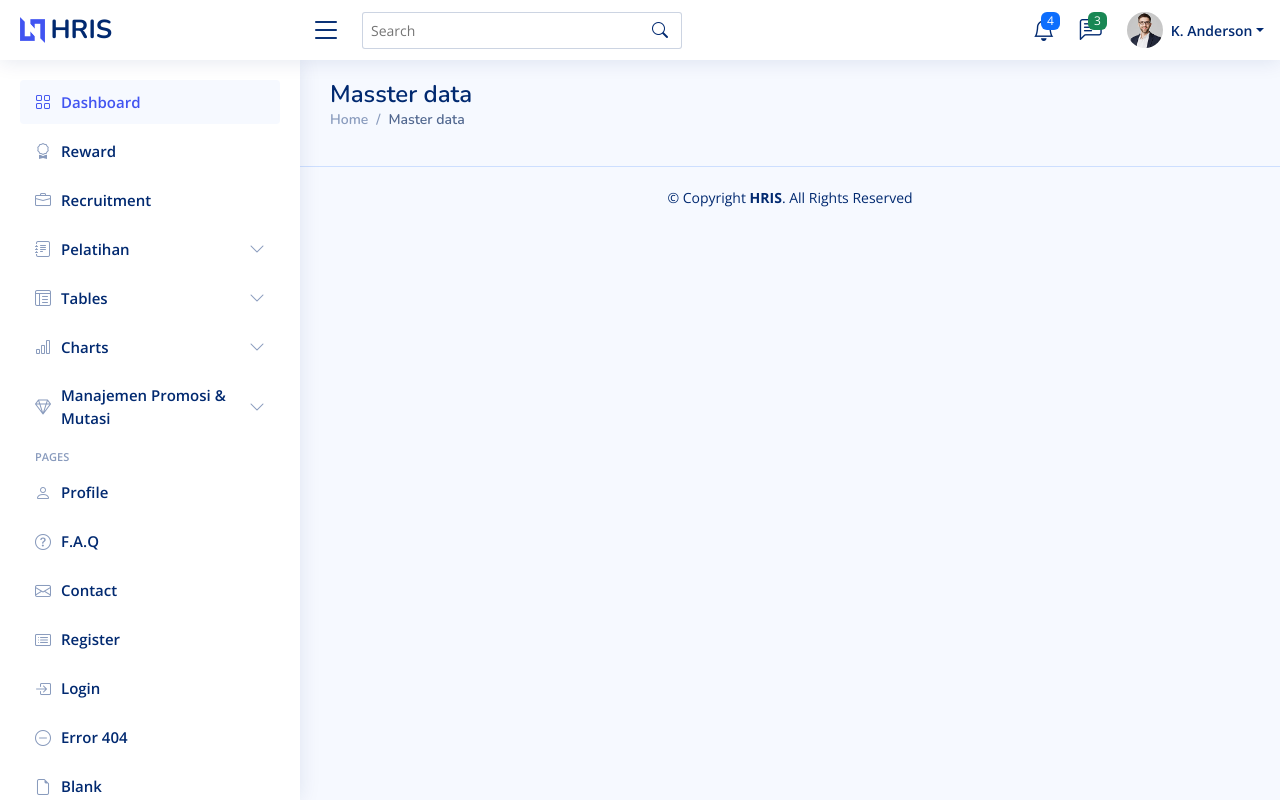
After one commit to panggah10/hris, a PHP site: page /hris/Masda/index.php in a window 1280 px wide. The commit adds this page. Run offline with PHP 8.4, Linux system fonts and the light colour scheme; some libraries are stand-ins or nearby versions.

Commit message:
ada yang baru
ada tambahan di codinganku

```diff
--- /dev/null
+++ b/Masda/index.php
@@ -0,0 +1,22 @@
+<?php
+include '../template/header.php';
+include '../template/sidebar.php';
+?>
+<main id="main" class="main">
+
+    <div class="pagetitle">
+        <h1>Masster data</h1>
+        <nav>
+            <ol class="breadcrumb">
+                <li class="breadcrumb-item"><a href="../index.php">Home</a></li>
+                <li class="breadcrumb-item active">Master data</li>
+            </ol>
+        </nav>
+    </div><!-- End Page Title -->
+
+
+</main><!-- End #main -->
+
+<?php
+include '../template/footer.php';
+?>
--- a/connection.php
+++ b/connection.php
@@ -5,7 +5,7 @@ $password = "";
 $dbname = "hris";
 
 // Membuat koneksi
-$conn = new mysqli($servername, $username, $password, $dbname);
+$conn = new mysqli("localhost","root","","hris");
 
 // Memeriksa koneksi
 if ($conn->connect_error) {
--- a/template/footer.php
+++ b/template/footer.php
@@ -20,7 +20,7 @@
 
 <!-- Template Main JS File -->
 <script src="<?php echo BASE_URL; ?>/assets/js/main.js"></script>
-
+<script src="https://cdn.jsdelivr.net/npm/bootstrap@5.3.0/dist/js/bootstrap.bundle.min.js"></script>
 </body>
 
 </html>
--- a/template/sidebar.php
+++ b/template/sidebar.php
@@ -17,10 +17,10 @@
         </li><!-- End Components Nav -->
 
         <li class="nav-item">
-        <a class="nav-link collapsed" href="<?php echo BASE_URL; ?>/hris/recruitment/index.php">
-            <i class="bi bi-briefcase"></i><span>Recruitment</span>
-        </a>
-    </li><!-- End Recruitment Nav -->
+            <a class="nav-link collapsed" href="<?php echo BASE_URL; ?>/hris/recruitment/index.php">
+                <i class="bi bi-briefcase"></i><span>Recruitment</span>
+            </a>
+        </li><!-- End Recruitment Nav -->
 
         <li class="nav-item">
             <a class="nav-link collapsed" data-bs-target="#forms-nav" data-bs-toggle="collapse" href="#">
@@ -95,24 +95,25 @@
             <a class="nav-link collapsed" data-bs-target="#icons-nav" data-bs-toggle="collapse" href="#">
                 <i class="bi bi-gem"></i><span>Manajemen Promosi & Mutasi</span><i class="bi bi-chevron-down ms-auto"></i>
             </a>
-            <ul id="icons-nav" class="nav-content collapse " data-bs-parent="#sidebar-nav">
+            <ul id="icons-nav" class="nav-content collapse" data-bs-parent="#sidebar-nav">
                 <li>
-                    <a href="icons-bootstrap.html">
-                        <i class="bi bi-circle"></i><span>Bootstrap Icons</span>
+                    <a href="<?php echo BASE_URL; ?>/hris/Masda/index.php">
+                        <i class="bi bi-circle"></i><span>Master data</span>
                     </a>
                 </li>
                 <li>
-                    <a href="icons-remix.html">
-                        <i class="bi bi-circle"></i><span>Remix Icons</span>
+                    <a href="<?php echo BASE_URL; ?>/hris/Promosi/index.php">
+                        <i class="bi bi-circle"></i><span>Promosi</span>
                     </a>
                 </li>
                 <li>
-                    <a href="icons-boxicons.html">
-                        <i class="bi bi-circle"></i><span>Boxicons</span>
+                    <a href="<?php echo BASE_URL; ?>/hris/Mutasi/index.php">
+                        <i class="bi bi-circle"></i><span>Mutasi</span>
                     </a>
                 </li>
             </ul>
         </li><!-- End Icons Nav -->
+
 
         <li class="nav-heading">Pages</li>
 
```
Also changed, not shown: Masda/Mutasi/mutasi.php (added, +25 -0 lines), Mutasi/index.php (added, +22 -0 lines), Promosi/index.php (added, +13 -0 lines), Promosi_mutasi/index.php (added), 1 other file.
